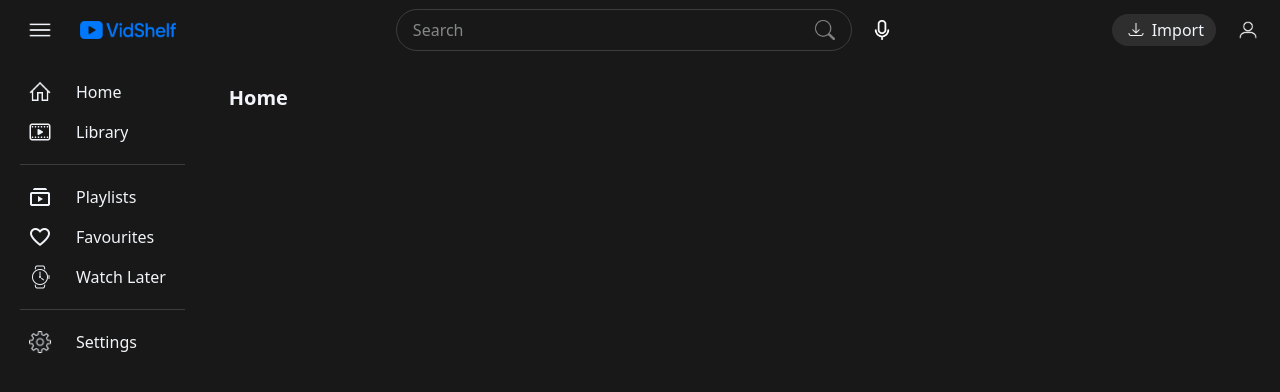
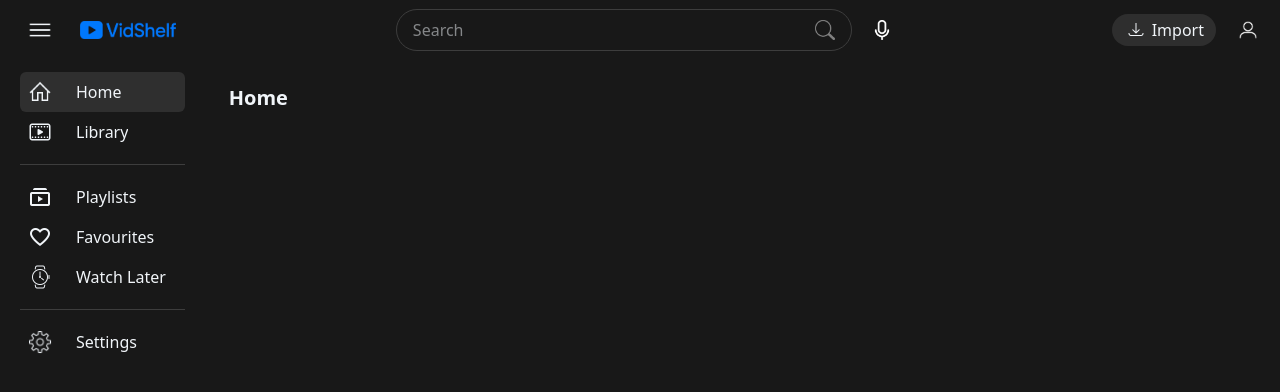
Before and after one commit to himanshurattan99/vid-shelf, a React (Vite) app: page / in a window 1280 px wide. Shown: the top 392 px of the page. Built offline with nearby package versions, Linux system fonts and the light colour scheme.

Commit message:
feat: highlight active route in sidebar navigation
fix: keep sidebar labels visible during slide mode transitions

```diff
--- a/src/Components/Sidebar.jsx
+++ b/src/Components/Sidebar.jsx
@@ -1,4 +1,4 @@
-import { Link } from 'react-router-dom'
+import { useLocation, Link } from 'react-router-dom'
 import home_icon from '../assets/icons/home-icon.png'
 import library_icon from '../assets/icons/library-icon.png'
 import playlists_icon from '../assets/icons/playlists-icon.png'
@@ -7,10 +7,13 @@ import watch_later_icon from '../assets/icons/watch-later-icon.png'
 import settings_icon from '../assets/icons/settings-icon.png'
 
 const Sidebar = ({ isExpanded = true, mode = 'contract' }) => {
-    // Show labels when sidebar is expanded
-    const isLabelVisible = isExpanded
+    // Show labels when sidebar is expanded or in 'slide' mode
+    const isLabelVisible = isExpanded || (mode === 'slide')
     // Check if sidebar is in 'slide' mode (overlay) or 'contract' mode (static)
     const isSlidingMode = (mode === 'slide')
+
+    const location = useLocation()
+    const currentPath = location.pathname + location.search
 
     return (
         <>
@@ -19,14 +22,14 @@ const Sidebar = ({ isExpanded = true, mode = 'contract' }) => {
                 {/* Home, Playlists and Library section */}
                 <div className="py-3 border-b border-b-[#3d3d3d]">
                     <Link to={`/`}>
-                        <button className={`w-full p-2 hover:bg-[#3c3c3c] rounded-md flex gap-6 cursor-pointer`}>
+                        <button className={`w-full p-2 ${(currentPath === '/') ? 'bg-[#2f2f2f]' : ''} hover:bg-[#2f2f2f] rounded-md flex gap-6 cursor-pointer`}>
                             <img src={home_icon} className="w-6" alt="" />
                             {(isLabelVisible) && <span className="truncate">Home</span>}
                         </button>
                     </Link>
 
                     <Link to={`/library`}>
-                        <button className={`w-full p-2 hover:bg-[#3c3c3c] rounded-md flex gap-6 cursor-pointer`}>
+                        <button className={`w-full p-2 ${(currentPath === '/library') ? 'bg-[#2f2f2f]' : ''} hover:bg-[#2f2f2f] rounded-md flex gap-6 cursor-pointer`}>
                             <img src={library_icon} className="w-6" alt="" />
                             {(isLabelVisible) && <span className="truncate">Library</span>}
                         </button>
@@ -36,21 +39,21 @@ const Sidebar = ({ isExpanded = true, mode = 'contract' }) => {
                 {/* Playlists, Favourites and Watch Later section */}
                 <div className="py-3 border-b border-b-[#3d3d3d]">
                     <Link to='/playlists'>
-                        <button className={`w-full p-2 hover:bg-[#3c3c3c] rounded-md flex gap-6 cursor-pointer`}>
+                        <button className={`w-full p-2 ${(currentPath === '/playlists') ? 'bg-[#2f2f2f]' : ''} hover:bg-[#2f2f2f] rounded-md flex gap-6 cursor-pointer`}>
                             <img src={playlists_icon} className="w-6" alt="" />
                             {(isLabelVisible) && <span className="truncate">Playlists</span>}
                         </button>
                     </Link>
 
                     <Link to={`/playlist?p=favourites`}>
-                        <button className={`w-full p-2 hover:bg-[#3c3c3c] rounded-md flex gap-6 cursor-pointer`}>
+                        <button className={`w-full p-2 ${(currentPath === '/playlist?p=favourites') ? 'bg-[#2f2f2f]' : ''} hover:bg-[#2f2f2f] rounded-md flex gap-6 cursor-pointer`}>
                             <img src={favourites_icon} className="w-6" alt="" />
                             {(isLabelVisible) && <span className="truncate">Favourites</span>}
                         </button>
                     </Link>
 
                     <Link to='/playlist?p=watch_later'>
-                        <button className={`w-full p-2 hover:bg-[#3c3c3c] rounded-md flex gap-6 cursor-pointer`}>
+                        <button className={`w-full p-2 ${(currentPath === '/playlist?p=watch_later') ? 'bg-[#2f2f2f]' : ''} hover:bg-[#2f2f2f] rounded-md flex gap-6 cursor-pointer`}>
                             <img src={watch_later_icon} className="w-6" alt="" />
                             {(isLabelVisible) && <span className="truncate">Watch Later</span>}
                         </button>
@@ -59,7 +62,7 @@ const Sidebar = ({ isExpanded = true, mode = 'contract' }) => {
 
                 {/* Settings section */}
                 <div className="py-3">
-                    <button className="w-full p-2 hover:bg-[#3c3c3c] rounded-md flex gap-6 cursor-pointer">
+                    <button className="w-full p-2 hover:bg-[#2f2f2f] rounded-md flex gap-6 cursor-pointer">
                         <img src={settings_icon} className="w-6" alt="" />
                         {(isLabelVisible) && <span className="truncate">Settings</span>}
                     </button>
```
